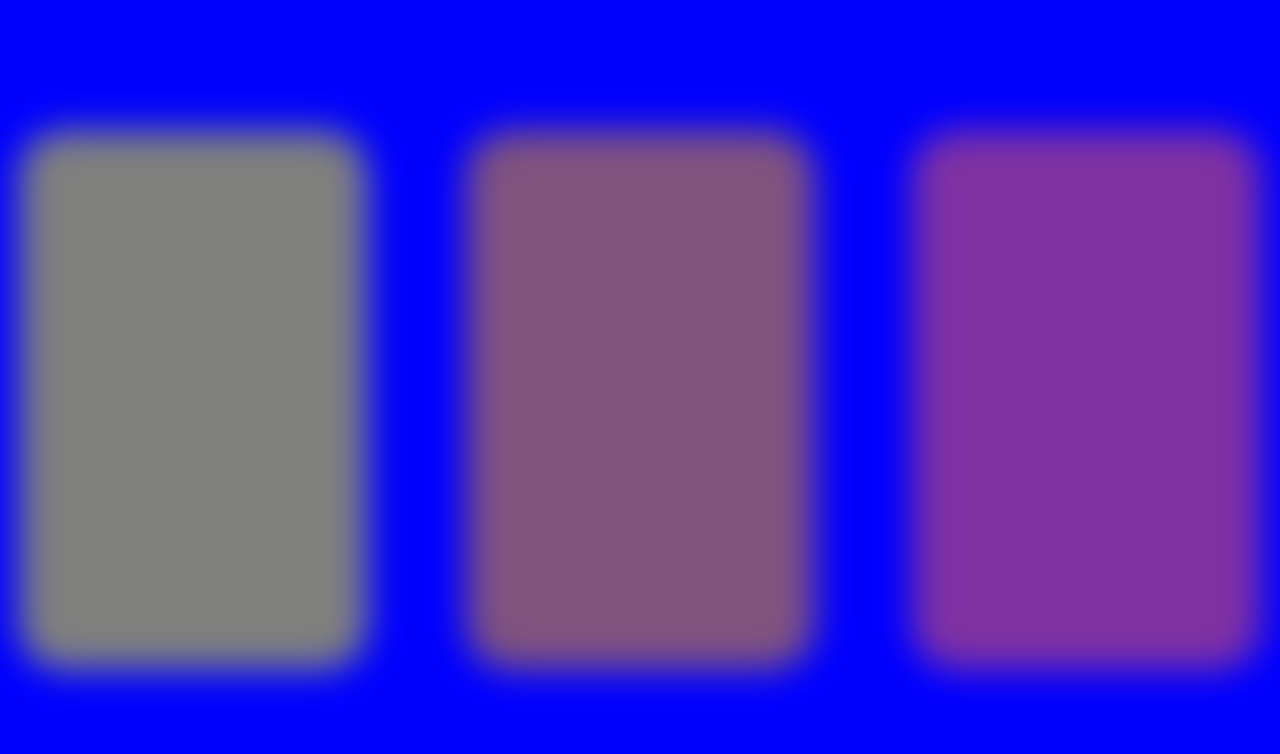
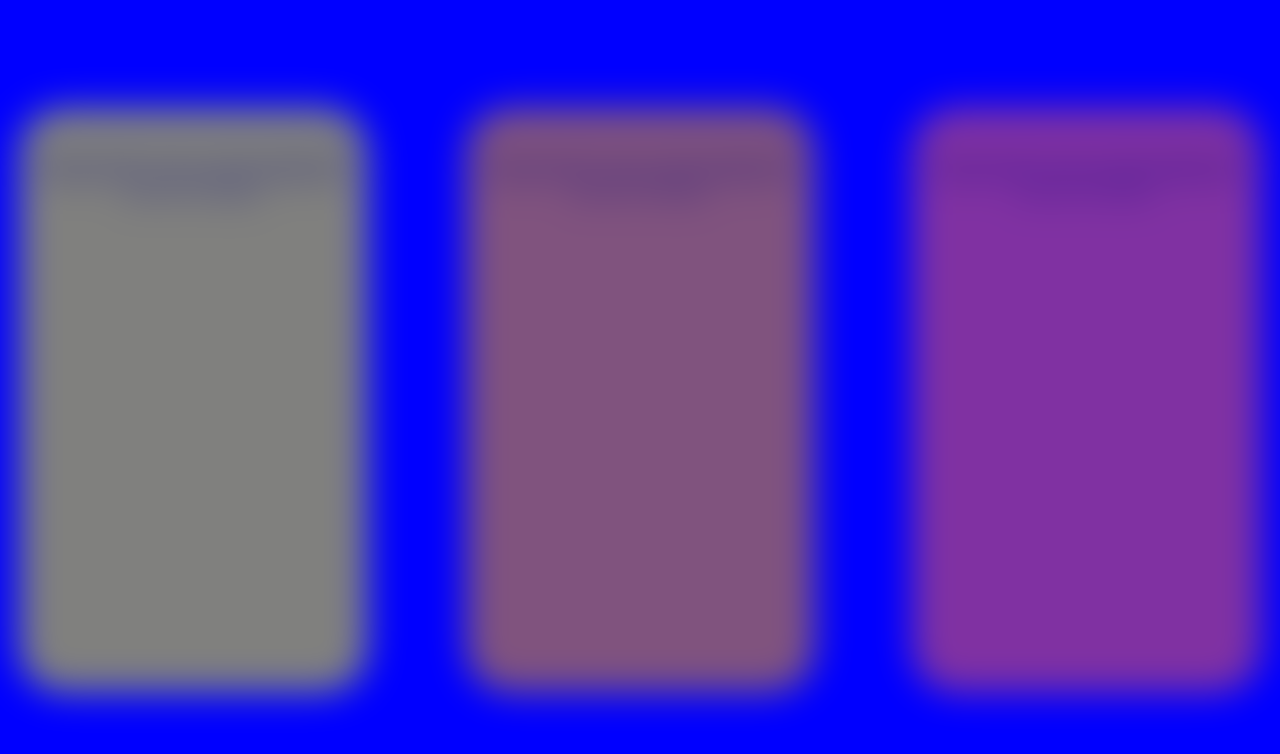
Before and after one commit to Stephen-254/Blur-Hover-Cards-1, a plain HTML site: page index.html in a window 1280 px wide. Drawn offline with Linux system fonts and the light colour scheme.

Commit message:
certified coder

```diff
--- a/index.html
+++ b/index.html
@@ -8,9 +8,9 @@
 </head>
 <body>
         <div class="card-container">
-            <div class="card-one"></div>
-            <div class="card-two"></div>
-            <div class="card-three"></div>
+            <div class="card-one">Lorem ipsum dolor sit amet, consectetur adipiscing elit. Praesent vel felis sit amet neque egestas ultrices sed porttitor urna. Aliquam.</div>
+            <div class="card-two">Lorem ipsum dolor sit amet, consectetur adipiscing elit. Praesent vel felis sit amet neque egestas ultrices sed porttitor urna. Aliquam.</div>
+            <div class="card-three">Lorem ipsum dolor sit amet, consectetur adipiscing elit. Praesent vel felis sit amet neque egestas ultrices sed porttitor urna. Aliquam.</div>
         </div>
 </body>
 </html>
--- a/style.css
+++ b/style.css
@@ -64,6 +64,8 @@ body{
     width: 600px;
     background-color: yellow;
     border-radius: 50px;
+    text-align: center;
+    padding-top: 50px;
 }
 
 .card-two{
@@ -71,6 +73,8 @@ body{
     width: 600px;
     background-color: orange;
     border-radius: 50px;
+    text-align: center;
+    padding-top: 50px;
 }
 
 .card-three{
@@ -78,4 +82,6 @@ body{
     width: 600px;
     background-color: tomato;
     border-radius: 50px;
+    text-align: center;
+    padding-top: 50px;
 }
```
